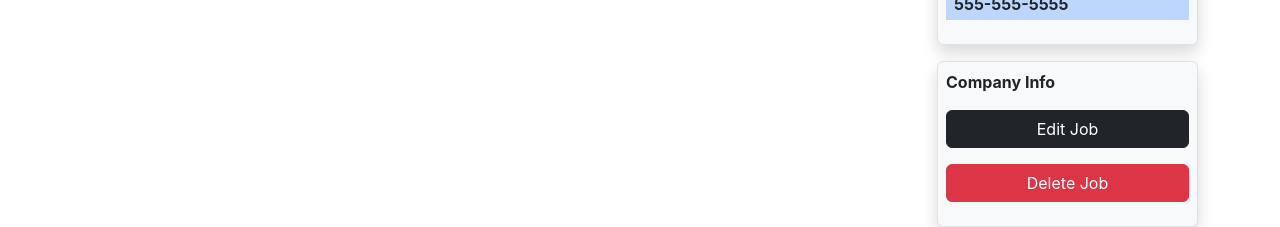
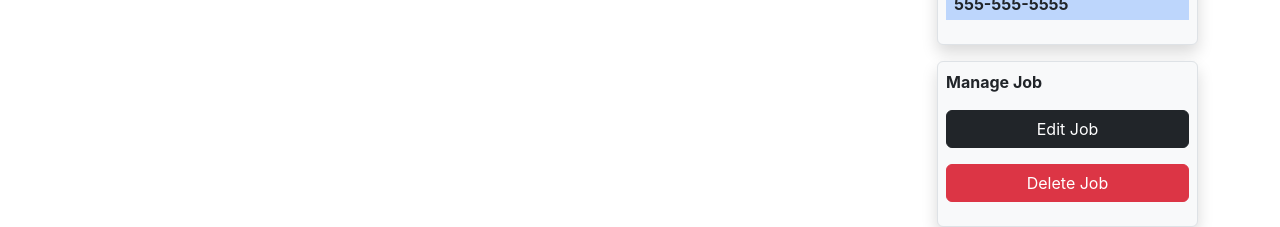
Before and after one commit to igsecu/jobs_app, a React (Create React App) app: page /jobs/1 in a window 1280 px wide. Shown: the part 638-865 px from the top of the page. Built offline with nearby package versions, Linux system fonts and the light colour scheme; data requests are answered from the project's data file.

Commit message:
Updated section title

```diff
--- a/src/pages/JobPage.jsx
+++ b/src/pages/JobPage.jsx
@@ -76,7 +76,7 @@ const JobPage = ({deleteJob}) => {
                             <p className="fw-bold bg-primary px-2 py-1 bg-opacity-25">{job.company.contactPhone}</p>
                         </div>
                         <div className="card bg-light text-start p-2 border shadow mt-3">
-                            <p className="fw-bold">Company Info</p>
+                            <p className="fw-bold">Manage Job</p>
                             <Link to={`/jobs/edit/${job.id}`} className="btn btn-dark mb-3">Edit Job</Link>
                             <button onClick={() => onDeleteClick(job.id)} className="btn btn-danger mb-3">Delete Job</button>
                         </div>
```
